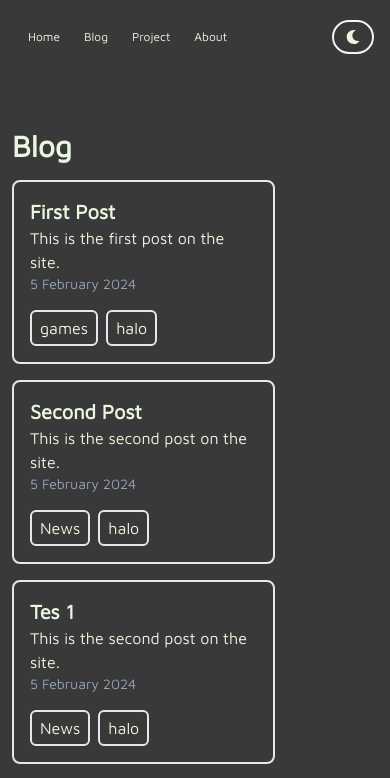
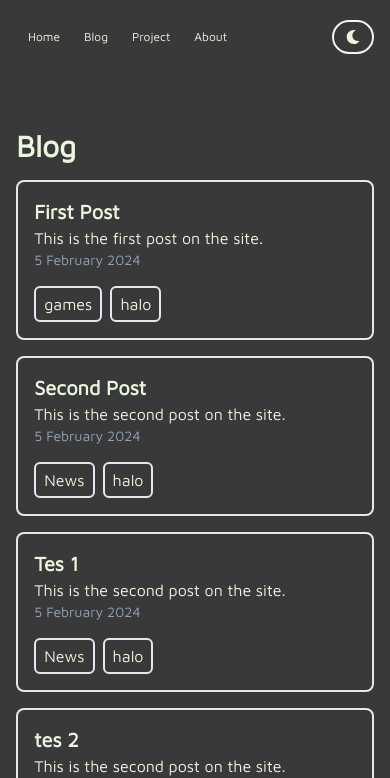
Before and after one commit to alfazh123/Alfazh-page, a Next.js app: page /blog in a window 390 px wide. Shown: the top 778 px of the page. Built offline with nearby package versions, Linux system fonts and the light colour scheme.

Commit message:
remove flex from body and add responsive on blog page

```diff
--- a/app/blog/page.tsx
+++ b/app/blog/page.tsx
@@ -24,7 +24,7 @@ export default function Blog() {
     return (
         <div>
             <h1 className="font-bold text-3xl mb-4">Blog</h1>
-            <ul className="md:grid md:grid-cols-3 gap-4 flex flex-col">
+            <ul className="sm:grid md:grid-cols-3 sm:grid-cols-2 gap-4 flex flex-col">
                 {blogs.map((blog) => (
                     <li key={blog.slug}>
                         <CardBlog
--- a/app/layout.tsx
+++ b/app/layout.tsx
@@ -19,10 +19,7 @@ export default function RootLayout({
     children: React.ReactNode;
 }) {
     return (
-        <html
-            lang="en"
-            className="relative dark max-w-[1600px] flex mx-auto transition-all duration-300 ease-in-out delay-150"
-        >
+        <html lang="en" className="relative dark lg:max-w-[1600px] mx-auto">
             <body className={mavenPro.className}>
                 <Navbar />
                 <main className="pt-32 pb-20 mx-auto lg:w-3/4 md:w-5/6 w-11/12 justify-center items-center">
--- a/app/ui/navbar.tsx
+++ b/app/ui/navbar.tsx
@@ -36,7 +36,7 @@ const links = [
 
 export default function Navbar() {
     return (
-        <div className="fixed flex justify-between w-full backdrop-blur-md z-10 max-w-[1600px]">
+        <div className="fixed flex justify-between w-full backdrop-blur-md z-10 lg:max-w-[1600px]">
             <ul className="md:px-16 flex px-4 py-5 justify-center items-center">
                 {links.map(({ href, label }) => (
                     <li key={`${href}${label}`}>
```
